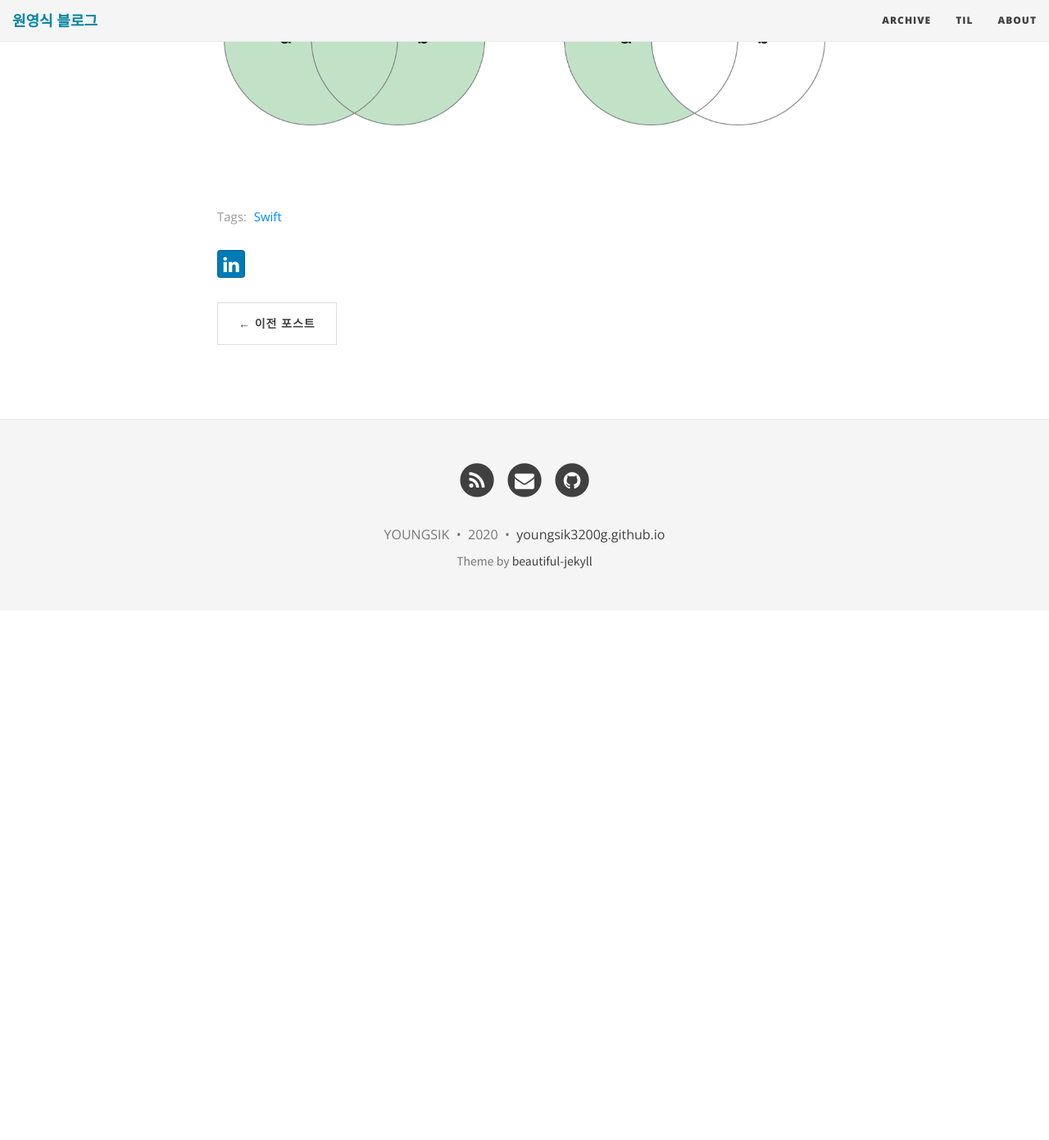
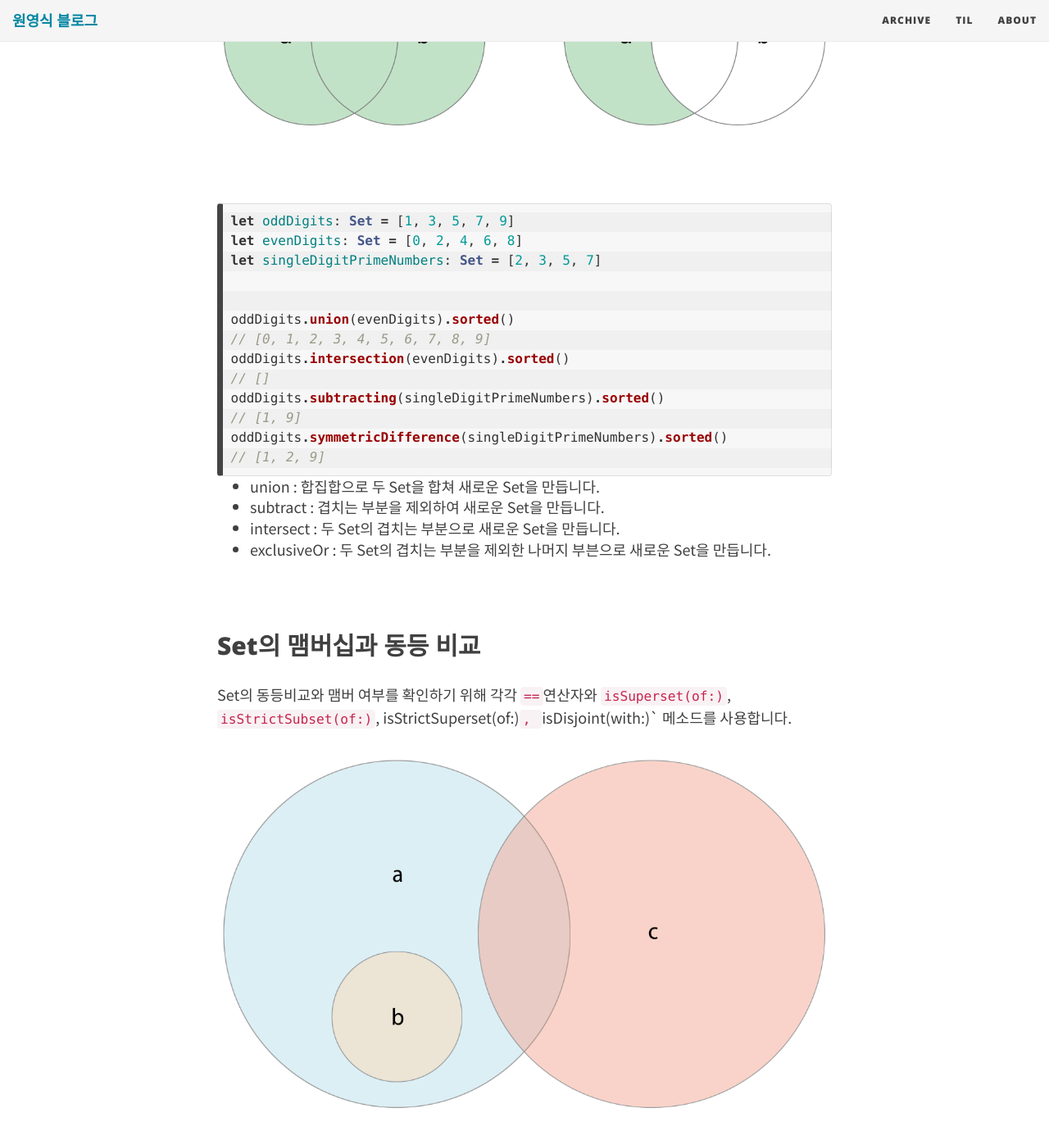
Before and after one commit to youngsikwon/github.io, a Jekyll site: the page built from _posts/2020-08-20-Swift_Collection_Types.md, in a window 1280 px wide and 1400 px high, scrolled down 8293 px. Shown: the top 1391 px of the window at 82% size. Built offline with Jekyll 4.4.1, drawn with Linux system fonts in a browser that asks for light colours; nearby versions of some CDN libraries; comment, search, counter and statistics services are not loaded; before the commit the page ends 9038 px from its top, so only the background shows below that; some of the changed text lies outside the part shown.

Commit message:
컬렉션 타입 완료

````diff
--- a/_posts/2020-08-20-Swift_Collection_Types.md
+++ b/_posts/2020-08-20-Swift_Collection_Types.md
@@ -280,3 +280,104 @@ for genre in favoriteGenres{
 ![img2](../img/Set순회.png)
 
 <br>
+
+```swift
+let oddDigits: Set = [1, 3, 5, 7, 9]
+let evenDigits: Set = [0, 2, 4, 6, 8]
+let singleDigitPrimeNumbers: Set = [2, 3, 5, 7]
+
+
+oddDigits.union(evenDigits).sorted()
+// [0, 1, 2, 3, 4, 5, 6, 7, 8, 9]
+oddDigits.intersection(evenDigits).sorted()
+// []
+oddDigits.subtracting(singleDigitPrimeNumbers).sorted()
+// [1, 9]
+oddDigits.symmetricDifference(singleDigitPrimeNumbers).sorted()
+// [1, 2, 9]
+```
+- union : 합집합으로 두 Set을 합쳐 새로운 Set을 만듭니다.
+- subtract : 겹치는 부분을 제외하여 새로운 Set을 만듭니다.
+- intersect : 두 Set의 겹치는 부분으로 새로운 Set을 만듭니다.
+- exclusiveOr : 두 Set의 겹치는 부분을 제외한 나머지 부븐으로 새로운 Set을 만듭니다.
+
+
+<br>
+
+## Set의 맴버십과 동등 비교
+
+Set의 동등비교와 맴버 여부를 확인하기 위해 각각 `==`연산자와 `isSuperset(of:)`, `isStrictSubset(of:)`, isStrictSuperset(of:)`, `isDisjoint(with:)` 메소드를 사용합니다.
+
+![img3](../img/Set메소드.png)
+
+<br>
+
+`isDisjoint(with:)`는 둘간의 공통값이 없는 경우에 `true`를 반환합니다.
+
+```swift
+let houseAnimals: Set = ["🐶", "🐱"]
+let farmAnimals: Set = ["🐮", "🐔", "🐑", "🐶", "🐱"]
+let cityAnimals: Set = ["🐦", "🐭"]
+
+houseAnimals.isSubset(of: farmAnimals)
+// 참
+farmAnimals.isSuperset(of: houseAnimals)
+// 참
+farmAnimals.isDisjoint(with: cityAnimals)
+// 참
+```
+
+- isSubsetOf: Set의 모든 값이 특정 Set에 포함되는지를 확인.
+- isSupersetOf: Set의 모든 값이 특정 Set에 포함 하는지 확인
+- isDisjointWith: 두 Set이 일치하지 않는지 확인
+
+<br>
+
+# 사전(Dictionaries)
+---
+> 주의
+> Swift의 `Dictionary`타입은 `Foundation` 클래스의 `NSDictionary`를 bridge한 타입니다.
+
+## 축약형 Dictionary
+
+[key: value] 형태로 Dictionary를 선언해 사용할 수 있습니다.
+
+
+## 빈 Dictionary의 생성
+
+```swift
+
+var namesOfIntegers = [Int: string]()
+
+namesOfIntegers[16] = "sixteen"
+namesOfIntegers = [:]
+```
+
+## 리터럴을 이용한 Dictionary의 생성
+
+`[key 1: value 1, key 2: value2 , key 3: value3]` 형태로 사전을 선언할 수 있습니다.
+
+```swift
+var airports: [String: String] = ["YYZ": "Toronto Pearson", "DUB": "Dublin" ]
+```
+
+## Dictionary의 접근과 변경
+
+```swift
+print("The airports dictionary contains \(airports.count) items.")
+```
+
+빈 Dictionary 확인
+```swift
+if airports.isEmpty{
+    print("The airports dictionary is empty.")
+}else {
+    print("The airports dictionary is not empty.")
+}
+```
+
+값 할당
+
+```swift
+airports["LHR"] = "London"
+```
````
Also changed, not shown: img/Set메소드.png (added).
